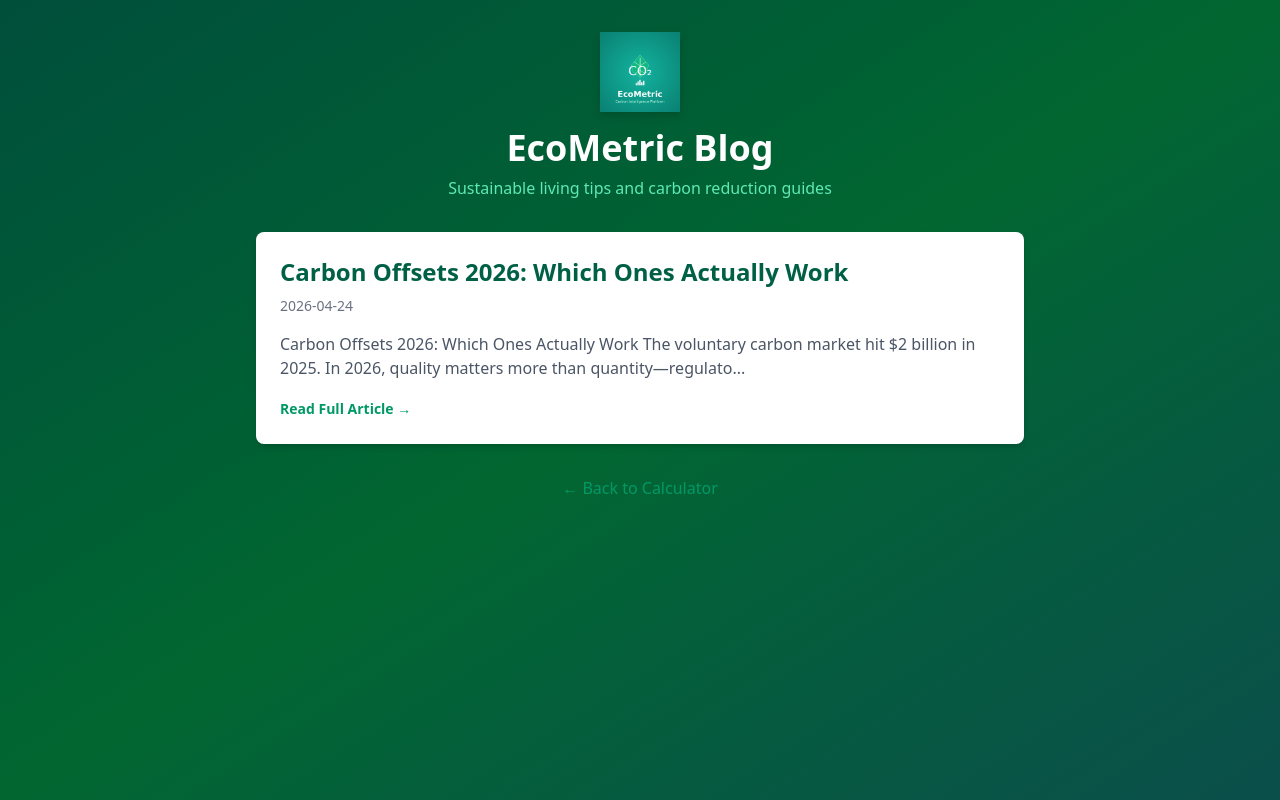
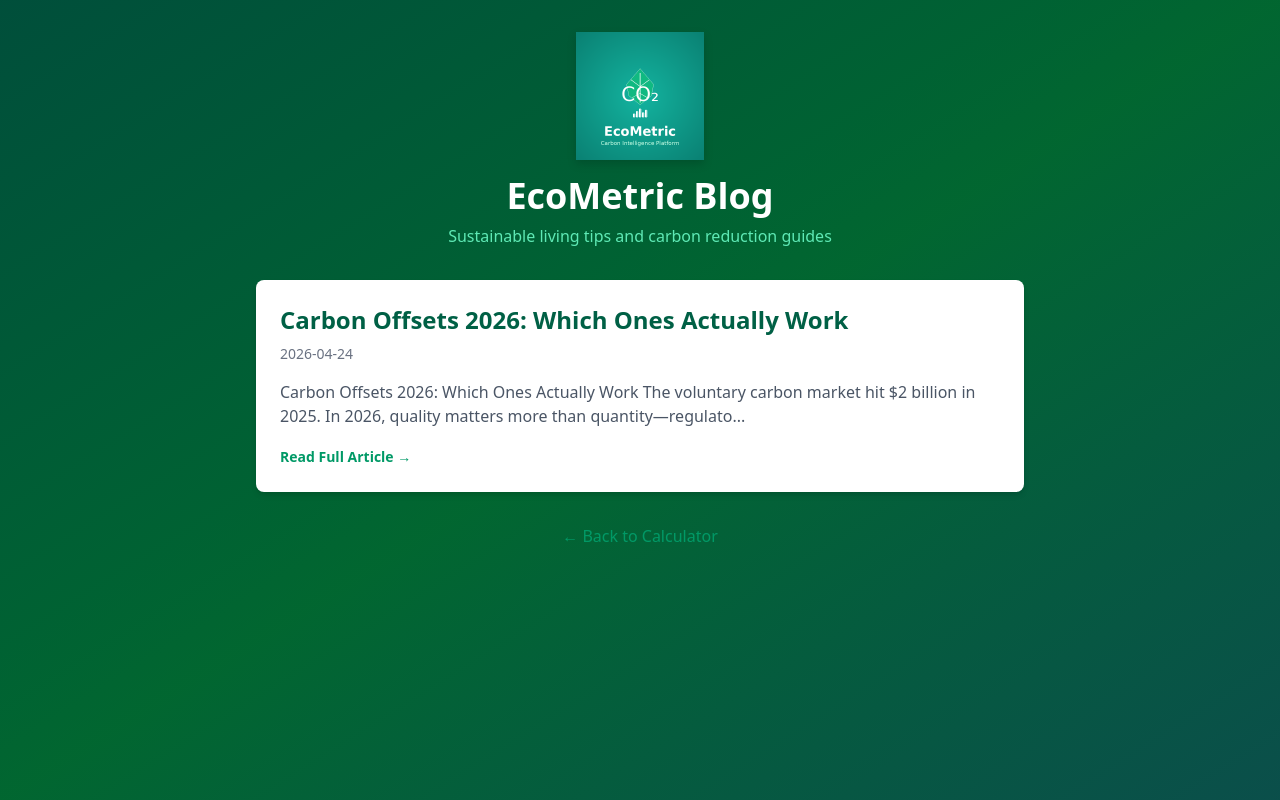
Before and after one commit to videogreg/ecometric, a Next.js app: page /blog in a window 1280 px wide. Built offline with nearby package versions, Linux system fonts and the light colour scheme.

Commit message:
Increase logo size on blog, leaderboard, and email

```diff
--- a/src/app/blog/page.tsx
+++ b/src/app/blog/page.tsx
@@ -39,12 +39,12 @@
   return (
     <main className="min-h-screen bg-gradient-to-br from-emerald-900 via-green-800 to-teal-900 p-8">
       <div className="max-w-3xl mx-auto">
-        {/* Logo Header */}
+        {/* Logo Header - BIGGER */}
         <div className="text-center mb-8">
           <img
             src="/logo-512.png"
             alt="EcoMetric"
-            className="w-20 h-20 mx-auto mb-4 drop-shadow-lg"
+            className="w-32 h-32 mx-auto mb-4 drop-shadow-lg"
           />
           <h1 className="text-4xl font-bold text-white mb-2">EcoMetric Blog</h1>
           <p className="text-emerald-300">Sustainable living tips and carbon reduction guides</p>
--- a/src/app/leaderboard/page.tsx
+++ b/src/app/leaderboard/page.tsx
@@ -43,12 +43,12 @@
   return (
     <main className="min-h-screen bg-gradient-to-br from-emerald-900 via-green-800 to-teal-900 p-8">
       <div className="max-w-2xl mx-auto">
-        {/* Logo Header */}
+        {/* Logo Header - BIGGER */}
         <div className="text-center mb-8">
           <img
             src="/logo-512.png"
             alt="EcoMetric"
-            className="w-20 h-20 mx-auto mb-4 drop-shadow-lg"
+            className="w-32 h-32 mx-auto mb-4 drop-shadow-lg"
           />
           <h1 className="text-4xl font-bold text-white mb-2">🏆 EcoMetric Leaderboard</h1>
           <p className="text-emerald-300">Lowest carbon footprints this month</p>
```
Also changed, not shown: 1 other file (tests, documents, lock files or other folders).
